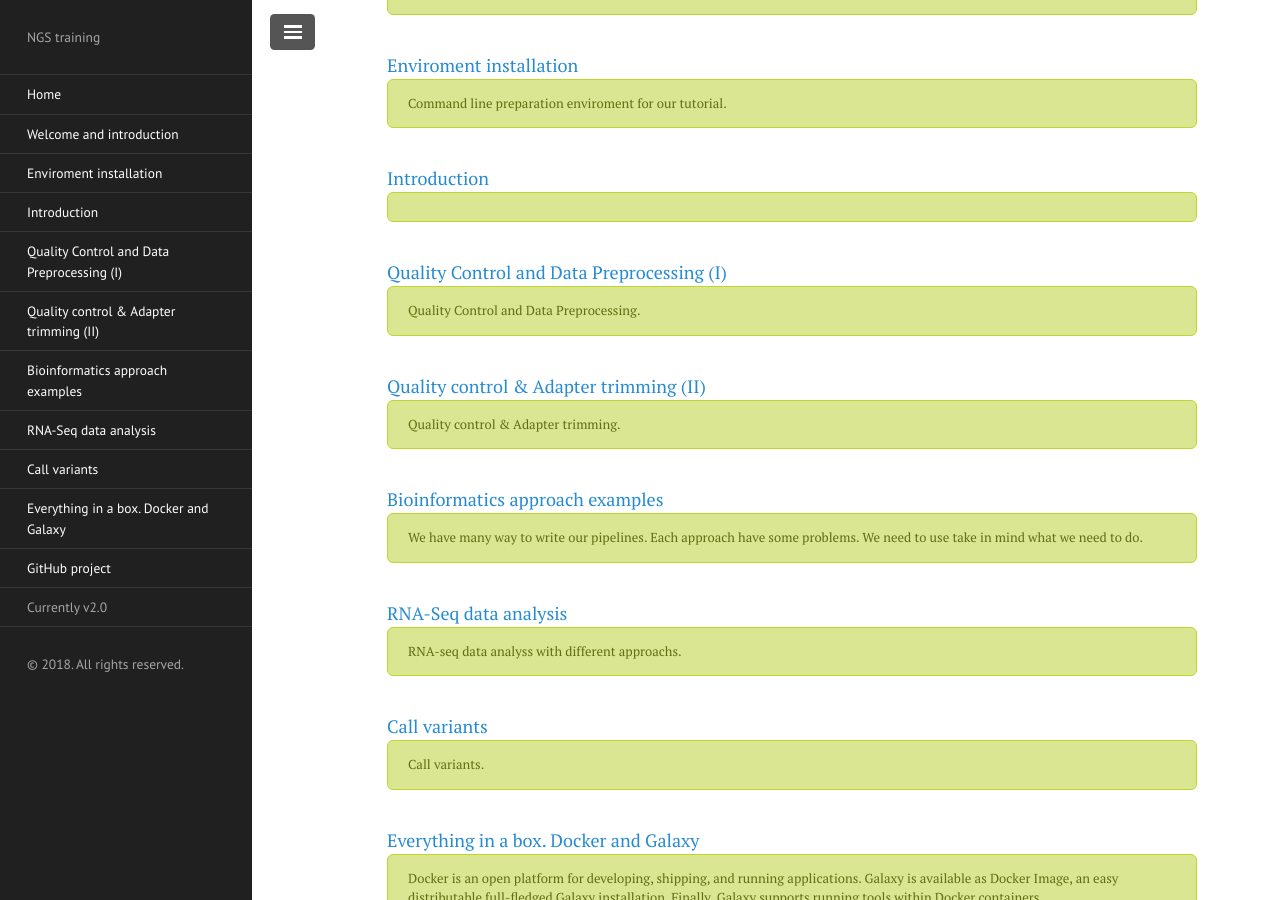
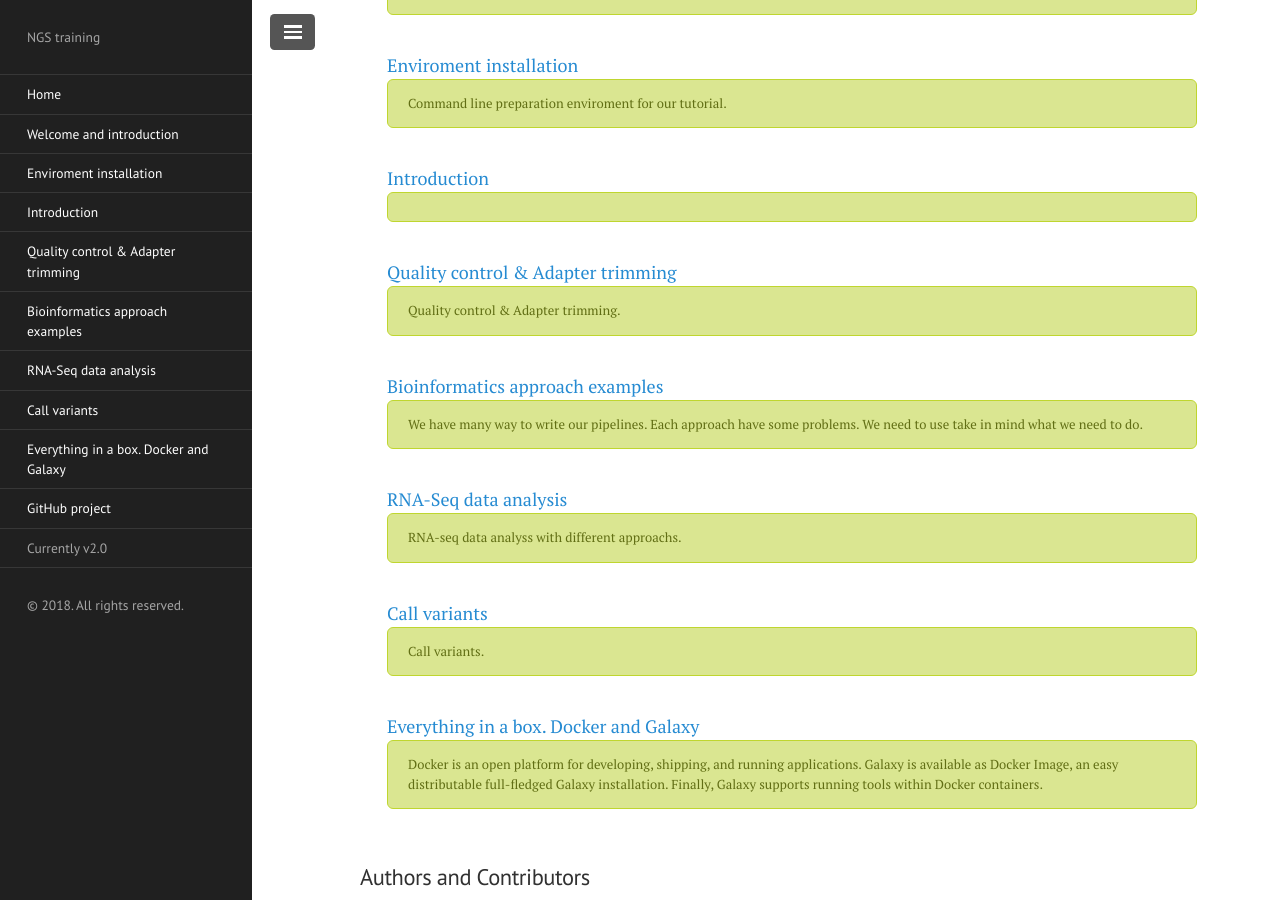
Before and after one commit to bioinfo-dirty-jobs/NGSBASE, a Jekyll site: the page built from index.md, in a window 1280 px wide and 900 px high, scrolled down 364 px. Built offline with Jekyll 4.4.1, drawn with Linux system fonts in a browser that asks for light colours; nearby versions of some CDN libraries; part of the change alters nothing that is shown.

Commit message:
delete 4

```diff
--- a/lectures/04.fastqc.md
+++ /dev/null
@@ -1,153 +0,0 @@
----
-layout: page
-title:  Quality Control and Data Preprocessing (I)
-summary: "Quality Control and Data Preprocessing."
----
-
-
-# FastQ Format
-================================================================================
-
-- Standard Format for NGS data
-- Conversion can be done from _sff_, _fasta + qual_, ...
-- Extension of the Fasta format
-- Text-based formats (easy to use!)
-- If not compressed, it can be huge
-
-
-<http://en.wikipedia.org/wiki/FASTQ_format>
-
-
-# Quality measurements
-================================================================================
-
-Base-calling __error probabilities__ are reported by sequencers.
-
-Usually in __Phred__ (quality) score.
-
-Usually coded by ASCII characters
-
-
-Phred score
-------------
-
-$$Q = -10 log_{10} P$$
-
-$$P = 10^{\frac{-Q}{10}}$$
-
-
-
-[Pred](http://en.wikipedia.org/wiki/Phred_quality_score#Definition)
-
-
-
-
-# NGS Data Preprocessing Steps
----
-
-
-- File parsing: convert to __fastq__ format form __sff__, __fasta__ + __qual__ ...
-- Split [multiplex](http://www.illumina.com/technology/multiplexing_sequencing_assay.ilmn "Multiplex Sequencing Assay") samples.
-
-- Quality Control of the raw data.
-
-- Filtering and trimming reads by quality.
-- Adapter trimming
-
-- Quality Control of the trimmed and filtered reads
-
-
-
-# Software
----
-
-
-- __FastQC__:
-    - quality control
-    - some filtering ...
-
-[fastqC](http://www.bioinformatics.babraham.ac.uk/projects/fastqc)
-
-
-
-- __Cutadapt__:
-    - adapter trimming
-	- filter reads by length (short, long)
-	- filter reads by quality
-
-[cutadpt] (<http://code.google.com/p/cutadapt>)
-
-
-
-
-<!-- FastQC Images -->
-
-Per Base Sequence Quality
-================================================================================
-
-<img src="{{site.url}}/images/per_base_quality.png">
-
-
-Per Sequence Quality
-================================================================================
-
-<img src="{{site.url}}/images/per_sequence_quality.png">
-Per Base Sequence Content
-================================================================================
-
-<img src="{{site.url}}/images/per_base_sequence_content.png">
-Per Base GC Content
-================================================================================
-
-<img src="{{site.url}}/images/per_base_gc_content.png">
-Per Sequence Nucleotide Content
-================================================================================
-
-<img src="{{site.url}}/images/per_sequence_gc_content.png">
-Per Base N Content
-===============================================================================
-
-<img src="{{site.url}}/images/per_base_n_content.png">
-Sequence Length Distribution
-===============================================================================
-
-<img src="{{site.url}}/images/sequence_length_distribution.png">
-Duplicate Sequences Distribution
-================================================================================
-
-<img src="{{site.url}}/images/duplication_levels.png">
-Over-represented Kmers
-================================================================================
-
-<img src="{{site.url}}/images/kmer_profiles.png">
-
-
-More FastQ examples and documentation
-================================================================================
-
-... may be found at [FastQ home page](http://www.bioinformatics.babraham.ac.uk/projects/fastqc/)
-
-- Example Reports
-
-
-
-Sequencing process: PCR primers
-================================================================================
-<img src="{{site.url}}/images/pcr_adaptors.png">
-
-
-Sequencing process: PCR primers
-================================================================================
-<img src="{{site.url}}/images/illumina_cluster_generation.png">
-
-
-NGS adaptors and Cutadapt
-================================================================================
-
-<img src="{{site.url}}/images/adaptors.png">
-
-
-## MULTIQC
-
-Aggregate results from bioinformatics analyses across many samples into a single report. MultiQC searches a given directory for analysis logs and compiles a HTML report. It's a general use tool, perfect for summarising the output from numerous bioinformatics tools [MULTIQC](http://multiqc.info/)
-<img src="{{site.url}}/images/multiqc.png">
--- a/lectures/05.quality_control.md
+++ b/lectures/05.quality_control.md
@@ -1,6 +1,6 @@
 ---
 layout: page
-title:  Quality control & Adapter trimming (II)
+title:  Quality control & Adapter trimming
 summary: "Quality control & Adapter trimming."
 ---
 
@@ -102,7 +102,7 @@ There are 2 known adapters used in this experiment:
 Use the command grep to see whether they are still present in your data:
 
     grep "CTGGGAAATCACCATAAACGTGAAATGTCTTTGGATTTGGGAATCTTATAAGTTCTGTATGAGACCACTCTAAAAA" f010_raw_mirna.fastq
-	grep "CTTTTTTTCGTCCTTTCCACAAGATATATAAAGCCAAGAAATCGAAATACTTTCAAGTTACGGTAAGC" f010_raw_mirna.fastq
+    grep "CTTTTTTTCGTCCTTTCCACAAGATATATAAAGCCAAGAAATCGAAATACTTTCAAGTTACGGTAAGC" f010_raw_mirna.fastq
 
 Do the sequences appear systematically at the beginning or at the end of the reads?
 
@@ -267,7 +267,7 @@ you can find the help of the program typing `cutadapt -h` in the shell.
 
 Run cutadapt for length and quality purge of the reads.
 
-    cutadapt -m 17 -M 30 -q 10 -o f040_mirna_cut.fastq f030_mirna_trim4.fastq
+        cutadapt -m 17 -M 30 -q 10 -o f040_mirna_cut.fastq f030_mirna_trim4.fastq
 
 
 Check the data quality again using fastqc:
@@ -287,7 +287,7 @@ Count how many reads are left for the analysis (divide by 4)
 # OPTIONAL
 Collapse seqeunce for  evaluated the complexity of the samples. More differents sequence you have more your experiment are well performed.
 
-     fastx_collapse f010_raw_mirna.fastq >f010_raw_mirna.fastq.collpse
+          fastx_collapse f010_raw_mirna.fastq >f010_raw_mirna.fastq.collpse
 
 
 # KRAKEN
```
Also changed, not shown: 5 other files.
